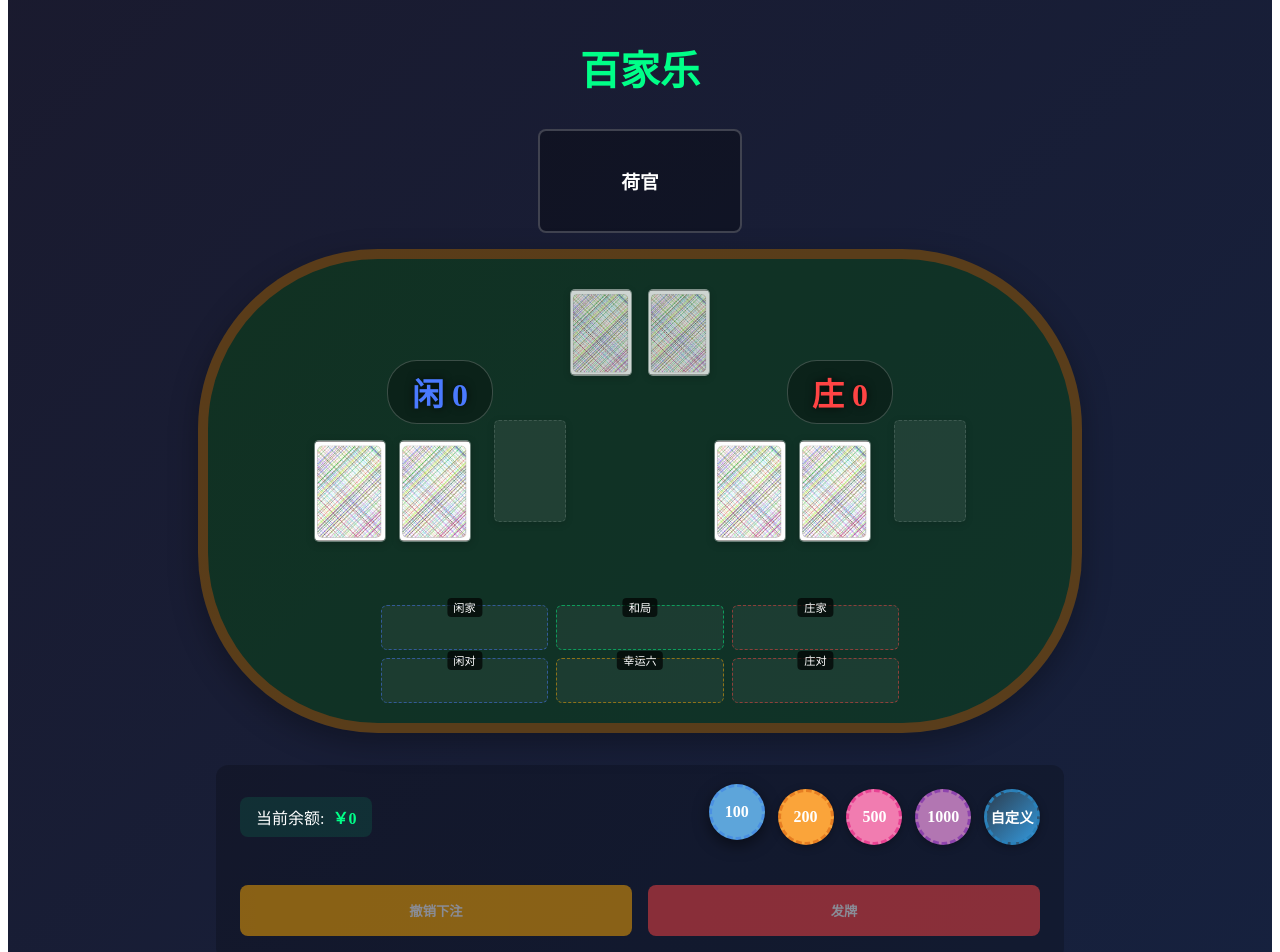
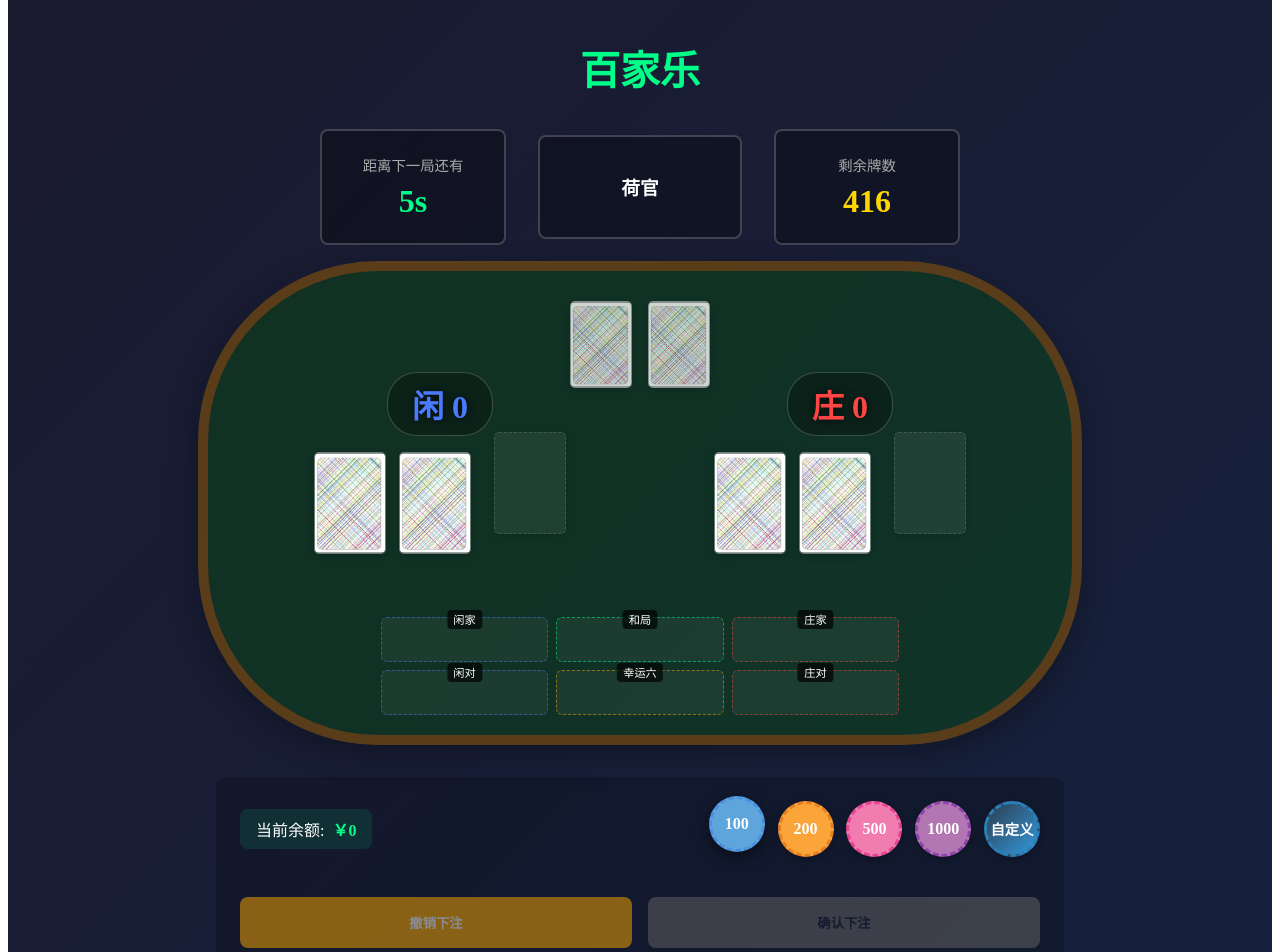
Before and after one commit to Monika18Y/casino, a Vue app: page /games/live/baccarat in a window 1280 px wide. Shown: the part 100-1052 px from the top of the page. Built offline with nearby package versions, Linux system fonts and the light colour scheme; sample sign-in values are in the browser's storage.

Commit message:
增加计时和剩余卡池模块，优化现有逻辑

```diff
--- a/src/views/games/live/Baccarat.vue
+++ b/src/views/games/live/Baccarat.vue
@@ -20,8 +20,19 @@
       <div class="baccarat-table">
         <!-- 荷官区域 -->
         <div class="dealer-area">
+          <div class="countdown-box">
+            <div class="countdown-text">{{ isDealing ? '开牌中' : '距离下一局还有' }}</div>
+            <div class="countdown-number" v-if="!isDealing">{{ countdown }}s</div>
+            <div class="dealing-text" v-else>
+              <span class="dot-animation">...</span>
+            </div>
+          </div>
           <div class="dealer-box">
             <h3>荷官</h3>
+          </div>
+          <div class="deck-count-box">
+            <div class="deck-count-label">剩余牌数</div>
+            <div class="deck-count-number">{{ deckCount }}</div>
           </div>
         </div>
 
@@ -196,17 +207,17 @@
           <div class="action-buttons">
             <button
               class="cancel-btn"
-              :disabled="isDealing || currentBets.length === 0"
+              :disabled="isDealing || currentBets.length === 0 || betsConfirmed"
               @click="cancelBets"
             >
               撤销下注
             </button>
             <button
               class="deal-btn"
-              :disabled="isDealing || currentBets.length === 0"
-              @click="startDealing"
+              :disabled="isDealing || currentBets.length === 0 || betsConfirmed"
+              @click="confirmBets"
             >
-              发牌
+              {{ betsConfirmed ? '已确认下注' : '确认下注' }}
             </button>
           </div>
         </div>
@@ -235,6 +246,7 @@ export default {
       customChipValue: '',
       isCustomChip: false,
       deck: [],
+      deckCount: 416, // 8副牌，每副52张，总共416张
       playerCards: [],
       bankerCards: [],
       playerScore: 0,
@@ -249,7 +261,11 @@ export default {
       extraCardState: {
         leftSlot: true,
         rightSlot: true
-      }
+      },
+      countdown: 10,
+      betsConfirmed: false,
+      countdownTimer: null,
+      canStartNewRound: true
     }
   },
   computed: {
@@ -284,7 +300,7 @@ export default {
       return bets.reduce((total, bet) => total + bet.amount, 0);
     },
     placeBetOnZone(type) {
-      if (this.isDealing || !this.canPlaceBet) return;
+      if (this.isDealing || !this.canPlaceBet || this.betsConfirmed) return;
 
       // 检查余额是否足够
       if (this.selectedChipValue > this.userBalance) {
@@ -304,7 +320,7 @@ export default {
       this.updateUserBalance();
     },
     cancelBets() {
-      if (this.isDealing || this.currentBets.length === 0) return;
+      if (this.isDealing || this.currentBets.length === 0 || this.betsConfirmed) return;
 
       // 计算需要返还的总金额
       let totalRefund = 0;
@@ -372,6 +388,7 @@ export default {
       }
 
       this.deck = deck;
+      this.deckCount = deck.length; // 更新卡池数量
     },
     calculateScore(cards) {
       let score = 0;
@@ -414,10 +431,11 @@ export default {
       }
     },
     async startDealing() {
-      if (this.currentBets.length === 0 || this.isDealing) return;
+      if (this.isDealing || !this.canStartNewRound) return;
 
       try {
         this.isDealing = true;
+        this.canStartNewRound = false;
         this.playerCards = [];
         this.bankerCards = [];
         this.gameResult = '';
@@ -425,8 +443,10 @@ export default {
         this.extraCardState.leftSlot = true;
         this.extraCardState.rightSlot = true;
 
-        // 初始化牌堆
-        this.initializeDeck();
+        // 检查卡池是否需要重新洗牌（当剩余牌数小于等于6张时）
+        if (this.deckCount <= 6) {
+          this.initializeDeck();
+        }
 
         // 发前两张牌
         await this.dealInitialCards();
@@ -446,37 +466,46 @@ export default {
         this.determineWinner();
 
         // 结算
-        await this.sleep(50); // 等待时间
+        await this.sleep(50);
         this.settleBets();
+
+        // 重置下注状态
+        this.betsConfirmed = false;
 
       } catch (error) {
         console.error('发牌过程出错:', error);
       } finally {
         this.isDealing = false;
+        this.canStartNewRound = true;
+        this.startNewRound();
       }
     },
     async dealInitialCards() {
       // 闲家第一张
       const playerCard1 = this.deck.pop();
       this.playerCards.push(playerCard1);
+      this.deckCount = this.deck.length; // 更新卡池数量
       this.playerScore = this.calculateScore(this.playerCards);
       await this.sleep(300);
 
       // 庄家第一张
       const bankerCard1 = this.deck.pop();
       this.bankerCards.push(bankerCard1);
+      this.deckCount = this.deck.length; // 更新卡池数量
       this.bankerScore = this.calculateScore(this.bankerCards);
       await this.sleep(300);
 
       // 闲家第二张
       const playerCard2 = this.deck.pop();
       this.playerCards.push(playerCard2);
+      this.deckCount = this.deck.length; // 更新卡池数量
       this.playerScore = this.calculateScore(this.playerCards);
       await this.sleep(300);
 
       // 庄家第二张
       const bankerCard2 = this.deck.pop();
       this.bankerCards.push(bankerCard2);
+      this.deckCount = this.deck.length; // 更新卡池数量
       this.bankerScore = this.calculateScore(this.bankerCards);
       await this.sleep(500);
     },
@@ -485,26 +514,24 @@ export default {
 
       // 闲家补牌
       if (this.needThirdCard(this.playerScore, true)) {
-        // 先清空左侧补牌槽
         this.extraCardState.leftSlot = false;
         await this.sleep(300);
 
-        // 发第三张牌给闲家
         playerThirdCard = this.deck.pop();
         this.playerCards.push(playerThirdCard);
+        this.deckCount = this.deck.length; // 更新卡池数量
         this.playerScore = this.calculateScore(this.playerCards);
         await this.sleep(800);
       }
 
       // 庄家补牌
       if (this.needThirdCard(this.bankerScore, false, this.playerScore, playerThirdCard)) {
-        // 先清空右侧补牌槽
         this.extraCardState.rightSlot = false;
         await this.sleep(300);
 
-        // 发第三张牌给庄家
         const bankerThirdCard = this.deck.pop();
         this.bankerCards.push(bankerThirdCard);
+        this.deckCount = this.deck.length; // 更新卡池数量
         this.bankerScore = this.calculateScore(this.bankerCards);
         await this.sleep(800);
       }
@@ -569,6 +596,41 @@ export default {
     getCardImage(card) {
       if (!card) return '';
       return require(`@/assets/cards/${card.suit}${card.value}.png`);
+    },
+    confirmBets() {
+      if (this.isDealing || this.currentBets.length === 0 || this.betsConfirmed) return;
+      this.betsConfirmed = true;
+    },
+    startNewRound() {
+      this.countdown = 10;
+      if (this.countdownTimer) {
+        clearInterval(this.countdownTimer);
+      }
+
+      this.countdownTimer = setInterval(() => {
+        if (this.isDealing) return;
+
+        if (this.countdown > 0) {
+          this.countdown--;
+
+          // 在倒计时5秒时清理牌桌
+          if (this.countdown === 5) {
+            this.playerCards = [];
+            this.bankerCards = [];
+            this.playerScore = 0;
+            this.bankerScore = 0;
+            this.gameResult = '';
+            this.extraCardState = {
+              leftSlot: true,
+              rightSlot: true
+            };
+          }
+        }
+
+        if (this.countdown === 0 && this.canStartNewRound) {
+          this.startDealing();
+        }
+      }, 1000);
     }
   },
   mounted() {
@@ -581,6 +643,15 @@ export default {
 
     // 初始化牌堆
     this.initializeDeck();
+
+    // 开始第一轮倒计时
+    this.startNewRound();
+  },
+  beforeUnmount() {
+    // 清除定时器
+    if (this.countdownTimer) {
+      clearInterval(this.countdownTimer);
+    }
   }
 }
 </script>
@@ -685,7 +756,54 @@ h1 {
   width: 100%;
   display: flex;
   justify-content: center;
+  align-items: center;
   margin-bottom: 1rem;
+}
+
+.countdown-box {
+  background: rgba(0, 0, 0, 0.3);
+  border: 2px solid rgba(255, 255, 255, 0.2);
+  border-radius: 8px;
+  padding: 1rem;
+  margin-right: 2rem;
+  text-align: center;
+  min-width: 150px;
+  min-height: 80px;
+  display: flex;
+  flex-direction: column;
+  justify-content: center;
+}
+
+.countdown-text {
+  font-size: 0.9rem;
+  color: #aaa;
+  margin-bottom: 0.5rem;
+}
+
+.countdown-number {
+  font-size: 2rem;
+  font-weight: bold;
+  color: #00ff88;
+}
+
+.dealing-text {
+  font-size: 2rem;
+  font-weight: bold;
+  color: #ff4444;
+  height: 2.5rem;
+  display: flex;
+  align-items: center;
+  justify-content: center;
+}
+
+.dot-animation {
+  animation: dotAnimation 1.5s infinite;
+}
+
+@keyframes dotAnimation {
+  0% { opacity: 0.3; }
+  50% { opacity: 1; }
+  100% { opacity: 0.3; }
 }
 
 .dealer-box {
@@ -697,6 +815,32 @@ h1 {
   display: flex;
   justify-content: center;
   align-items: center;
+}
+
+.deck-count-box {
+  background: rgba(0, 0, 0, 0.3);
+  border: 2px solid rgba(255, 255, 255, 0.2);
+  border-radius: 8px;
+  padding: 1rem;
+  margin-left: 2rem;
+  text-align: center;
+  min-width: 150px;
+  min-height: 80px;
+  display: flex;
+  flex-direction: column;
+  justify-content: center;
+}
+
+.deck-count-label {
+  font-size: 0.9rem;
+  color: #aaa;
+  margin-bottom: 0.5rem;
+}
+
+.deck-count-number {
+  font-size: 2rem;
+  font-weight: bold;
+  color: #ffd700;
 }
 
 .table-area {
@@ -1078,8 +1222,8 @@ h1 {
 .deal-btn {
   flex: 1;
   padding: 1rem;
-  background: #ff4444;
-  color: white;
+  background: #00ff88;
+  color: #1a1a2e;
   border: none;
   border-radius: 8px;
   cursor: pointer;
@@ -1087,14 +1231,18 @@ h1 {
   transition: all 0.3s ease;
 }
 
-.deal-btn:hover:not(:disabled) {
-  transform: translateY(-2px);
-  box-shadow: 0 4px 12px rgba(255, 68, 68, 0.2);
+.deal-btn:disabled {
+  background: #666;
+  cursor: not-allowed;
+  opacity: 0.8;
 }
 
-.deal-btn:disabled {
+.deal-btn:disabled:not(.bets-confirmed) {
   opacity: 0.5;
-  cursor: not-allowed;
+}
+
+.deal-btn[disabled]:hover {
+  transform: none;
 }
 
 /* 响应式设计 */
@@ -1139,6 +1287,16 @@ h1 {
 
   .player-area, .banker-area {
     margin-bottom: 70px;
+  }
+
+  .deck-count-box {
+    min-width: 120px;
+    min-height: 70px;
+    margin-left: 1rem;
+  }
+
+  .deck-count-number {
+    font-size: 1.5rem;
   }
 }
 
@@ -1213,6 +1371,22 @@ h1 {
 
   .player-area, .banker-area {
     margin-bottom: 0;
+  }
+
+  .dealer-area {
+    flex-wrap: wrap;
+    gap: 1rem;
+    justify-content: center;
+  }
+
+  .deck-count-box {
+    margin-left: 0;
+    min-width: 100px;
+    min-height: 60px;
+  }
+
+  .deck-count-number {
+    font-size: 1.2rem;
   }
 }
 
```
